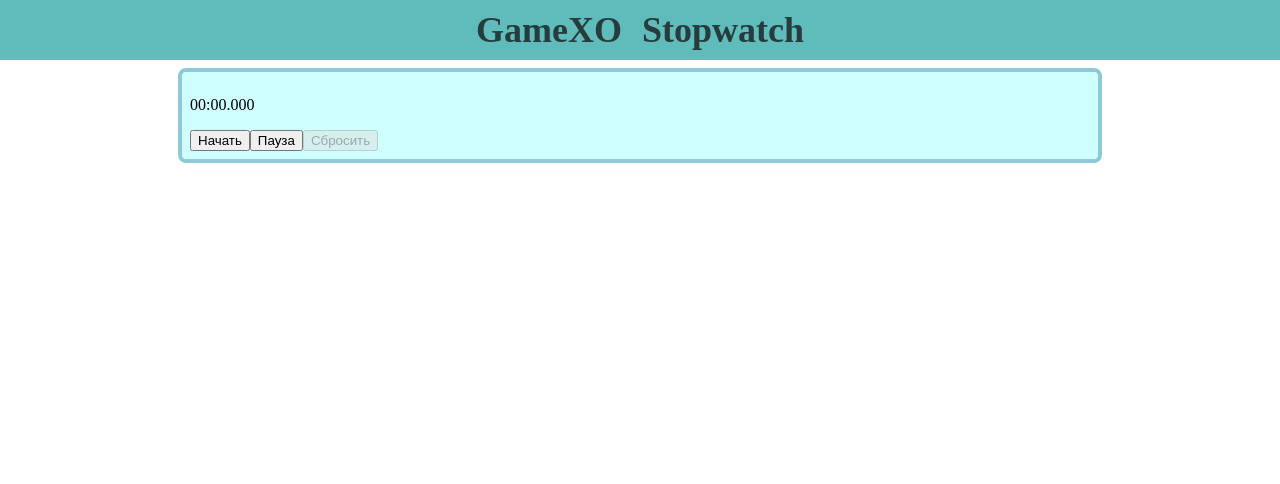
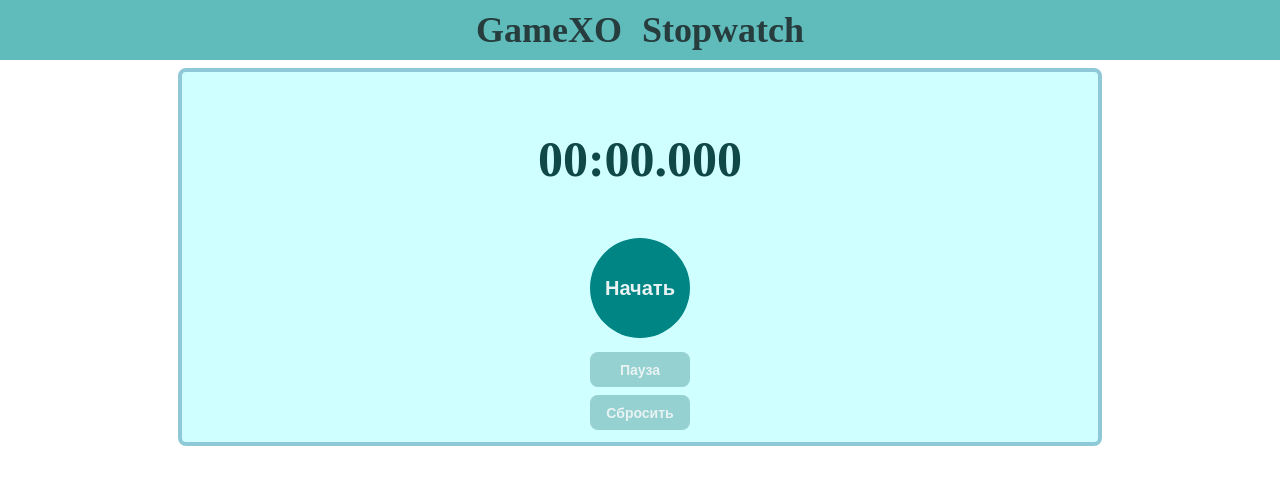
Before and after one commit to LenkaDEA/funny-components, a React (Vite) app: page /Stopwatch in a window 1280 px wide. Shown: the top 484 px of the page. Built offline with nearby package versions, Linux system fonts and the light colour scheme.

Commit message:
feat: add styles

```diff
--- /dev/null
+++ b/src/pages/Stopwatch/Stopwatch.module.scss
@@ -0,0 +1,59 @@
+.stopwatch {
+    display: flex;
+    flex-direction: column;
+    align-items: center;
+
+    &__time {
+        font-size: 50px;
+        font-weight: 600;
+        color: rgb(16, 71, 71);
+    }
+
+    &__start {
+        margin-bottom: 10px;
+        width: 100px;
+        height: 100px;
+
+        border: none;
+        border-radius: 50%;
+
+        font-size: 20px;
+        font-weight: 600;
+        color: rgb(233, 243, 243);
+
+        background-color: rgb(0, 133, 133);
+
+        &:hover {
+            background-color: rgb(70, 168, 168);
+        }
+
+        &:disabled {
+            background-color: rgb(150, 209, 209);
+        }
+    }
+
+    &__buttons {
+        margin: 4px;
+        width: 100px;
+        height: 35px;
+
+        font-size: 14px;
+        font-weight: 600;
+        color: rgb(233, 243, 243);
+
+
+        background-color: rgb(0, 133, 133);
+
+        border: none;
+        border-radius: 8px;
+
+        &:hover {
+            background-color: rgb(70, 168, 168);
+        }
+
+        &:disabled {
+            background-color: rgb(150, 209, 209);
+        }
+
+    }
+}
--- a/src/pages/Stopwatch/Stopwatch.tsx
+++ b/src/pages/Stopwatch/Stopwatch.tsx
@@ -1,5 +1,7 @@
 import type React from "react";
 import { useEffect, useReducer } from "react";
+
+import styles from "./Stopwatch.module.scss";
 
 
 type TimerState = {
@@ -87,12 +89,9 @@ function timerReducer(state: TimerState, action: TimerActions) {
 }
 
 const Stopwatch: React.FC = () => {
-    console.log('Render!')
-
     const [timer, timerDispatch] = useReducer(timerReducer, Timer)
 
     const handleStart = () => {
-        console.log('Start')
         timerDispatch({ type: FORM_TIMER_ACTIONS.setRun, payload: { run: true } })
 
         const nowTime = new Date(Date.now());
@@ -102,30 +101,25 @@ const Stopwatch: React.FC = () => {
     }
 
     const handleStop = () => {
-        console.log('Stop')
         timerDispatch({ type: FORM_TIMER_ACTIONS.setRun, payload: { run: false } });
         timerDispatch({ type: FORM_TIMER_ACTIONS.setPause, payload: { pause: true } })
     }
 
     const handleResume = () => {
-        console.log('Resume')
         timerDispatch({ type: FORM_TIMER_ACTIONS.setPause, payload: { pause: false } });
         timerDispatch({ type: FORM_TIMER_ACTIONS.setRun, payload: { run: true } })
     }
 
     const handleClean = () => {
-        console.log('Clean')
         timerDispatch({ type: FORM_TIMER_ACTIONS.setClear, payload: {} })
         timerDispatch({ type: FORM_TIMER_ACTIONS.setRun, payload: { run: false } })
         timerDispatch({ type: FORM_TIMER_ACTIONS.setPause, payload: { pause: false } })
     }
 
     useEffect(() => {
-        console.log('useEffect')
         if (!timer.stateRun) return
+
         const interval = setInterval(() => {
-            console.log('setInterval')
-
             const nowTime = new Date(Date.now());
             timerDispatch({ type: FORM_TIMER_ACTIONS.viewTime, payload: { nowTime: nowTime } })
         }, 50)
@@ -134,14 +128,15 @@ const Stopwatch: React.FC = () => {
     }, [timer.stateRun])
 
     return (
-        <>
-            <p>{`${timer.mm.toString().padStart(2, '0')}:${timer.ss.toString().padStart(2, '0')}.${timer.ms.toString().padStart(3, '0')} `}</p>
-            {!timer.stateRun && !timer.statePause && <button onClick={handleStart}>Начать</button>}
+        <div className={styles.stopwatch}>
+            <p className={styles.stopwatch__time}>{`${timer.mm.toString().padStart(2, '0')}:${timer.ss.toString().padStart(2, '0')}.${timer.ms.toString().padStart(3, '0')} `}</p>
+
+            <button className={styles.stopwatch__start} onClick={handleStart} disabled={timer.stateRun || timer.statePause}>Начать</button>
             {timer.statePause
-                ? <button onClick={handleResume}>Продолжить</button>
-                : <button onClick={handleStop}>Пауза</button>}
-            <button onClick={handleClean} disabled={timer.ms === 0 && timer.ss === 0 && timer.mm === 0}>Сбросить</button>
-        </>
+                ? <button className={styles.stopwatch__buttons} onClick={handleResume}>Продолжить</button>
+                : <button className={styles.stopwatch__buttons} onClick={handleStop} disabled={!timer.stateRun}>Пауза</button>}
+            <button className={styles.stopwatch__buttons} onClick={handleClean} disabled={(timer.ms === 0 && timer.ss === 0 && timer.mm === 0)}>Сбросить</button>
+        </div>
     );
 };
 
```
